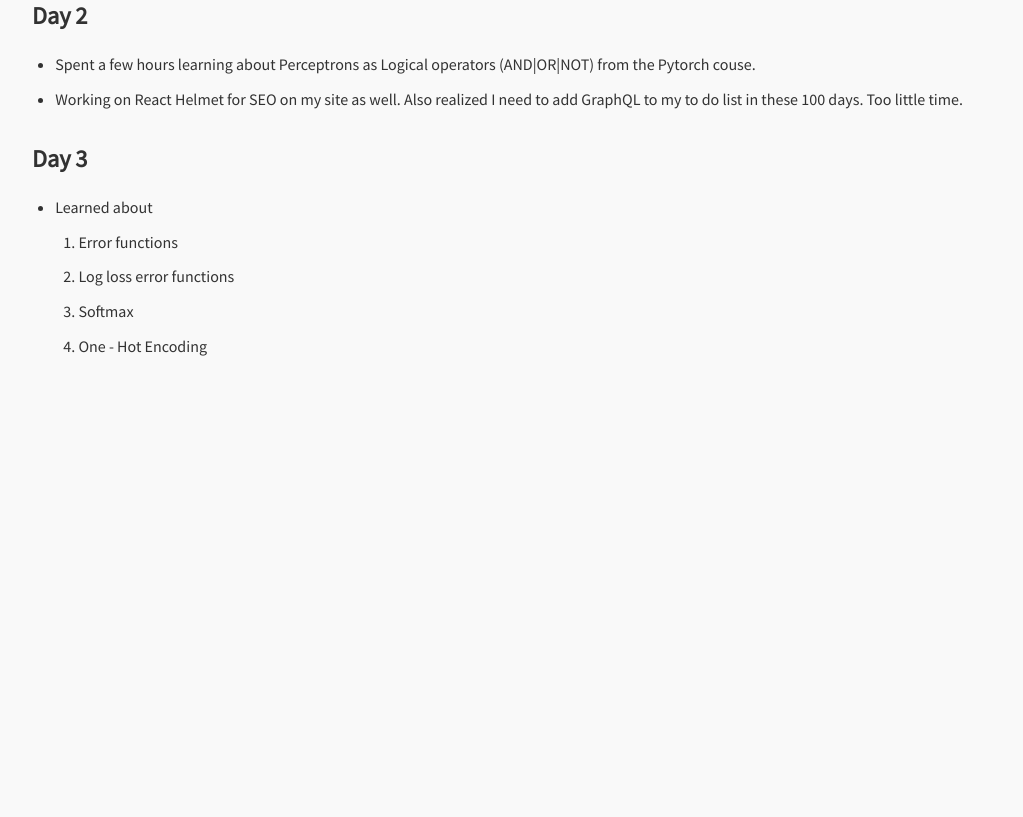
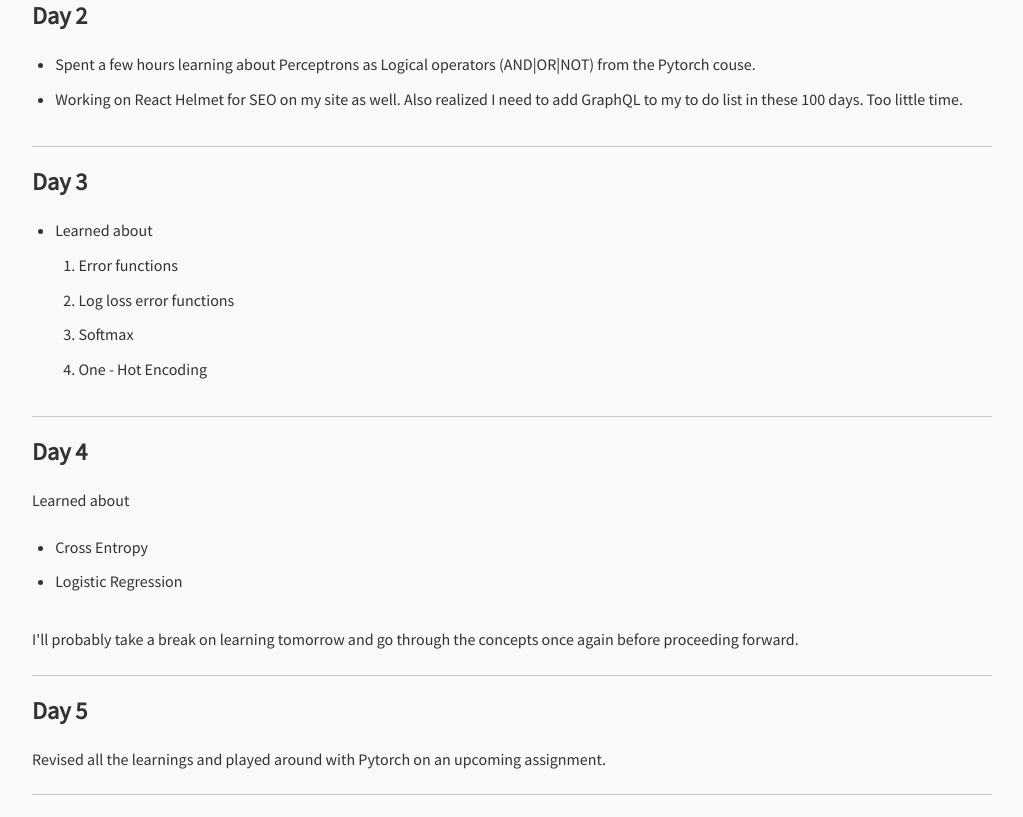
Before and after one commit to SiddharthaSauravGogoi/SiddharthaSauravGogoi.in, a Gatsby site: page /blog-post-3 in a window 1280 px wide. Shown: the part 324-1141 px from the top of the page, without its empty margins (128-1151 px from the left). Before the commit the page ends 800 px from the top, so only its background shows below. Built offline with nearby package versions, Linux system fonts and the light colour scheme; Gatsby itself is replaced by a stand-in of ours; some packages are replaced by stand-ins of ours; a web font is replaced by a local one.

Commit message:
Added Day 4 and Day 5 logs.

```diff
--- a/src/pages/blog-post-3.md
+++ b/src/pages/blog-post-3.md
@@ -16,6 +16,8 @@ date: "2020-07-17"
 - Working on React Helmet for SEO on my site as well.
 Also realized I need to add GraphQL to my to do list in these 100 days. Too little time.
 
+<hr />
+
 ## Day 3
 
 - Learned about
@@ -23,3 +25,21 @@ Also realized I need to add GraphQL to my to do list in these 100 days. Too litt
     2. Log loss error functions
     3. Softmax
     4. One - Hot Encoding
+
+<hr />
+
+## Day 4
+
+Learned about
+- Cross Entropy
+- Logistic Regression
+
+I'll probably take a break on learning tomorrow and go through the concepts once again before proceeding forward.
+
+<hr />
+
+## Day 5
+
+Revised all the learnings and played around with Pytorch on an upcoming assignment.
+
+<hr />
```
